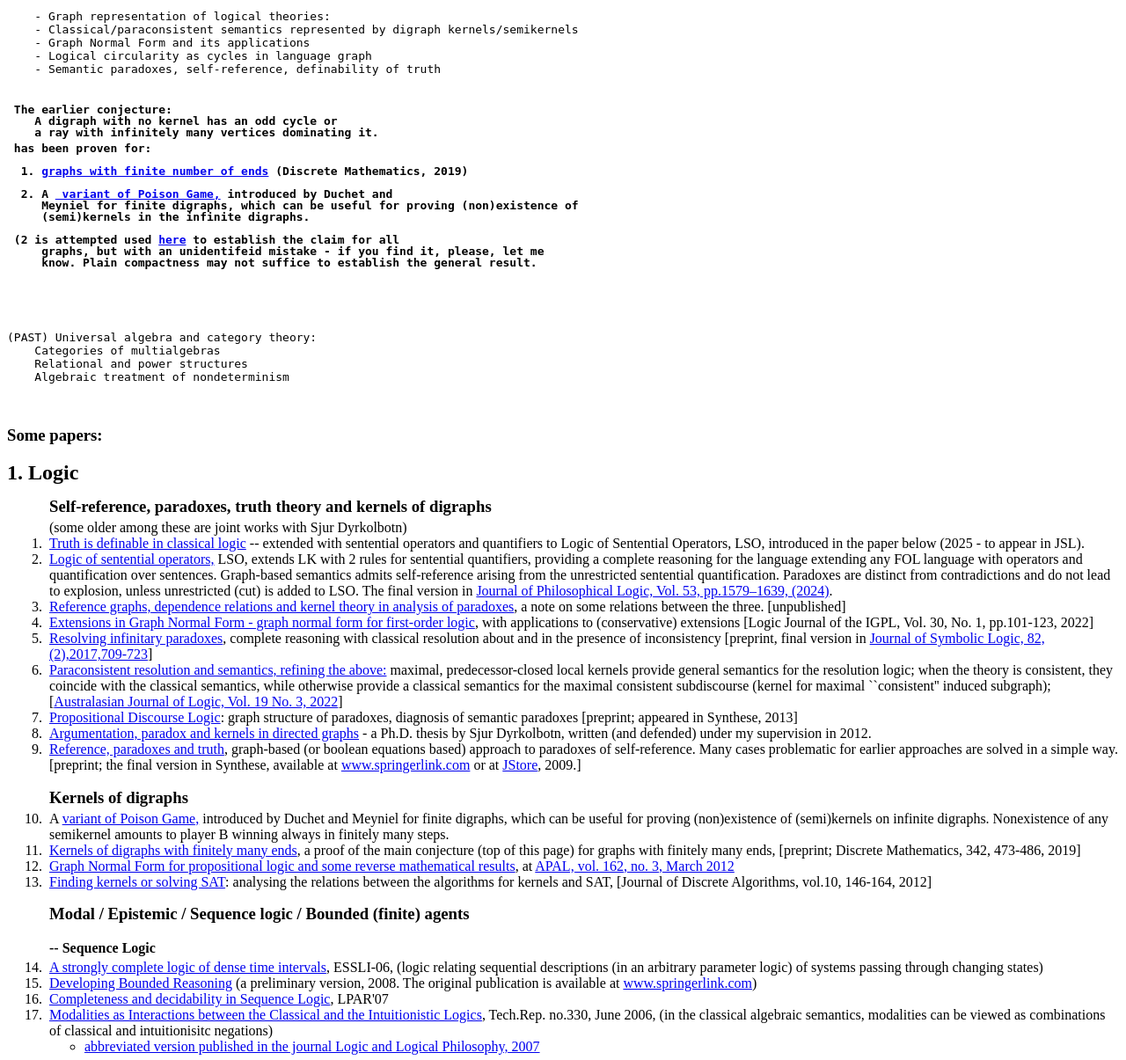
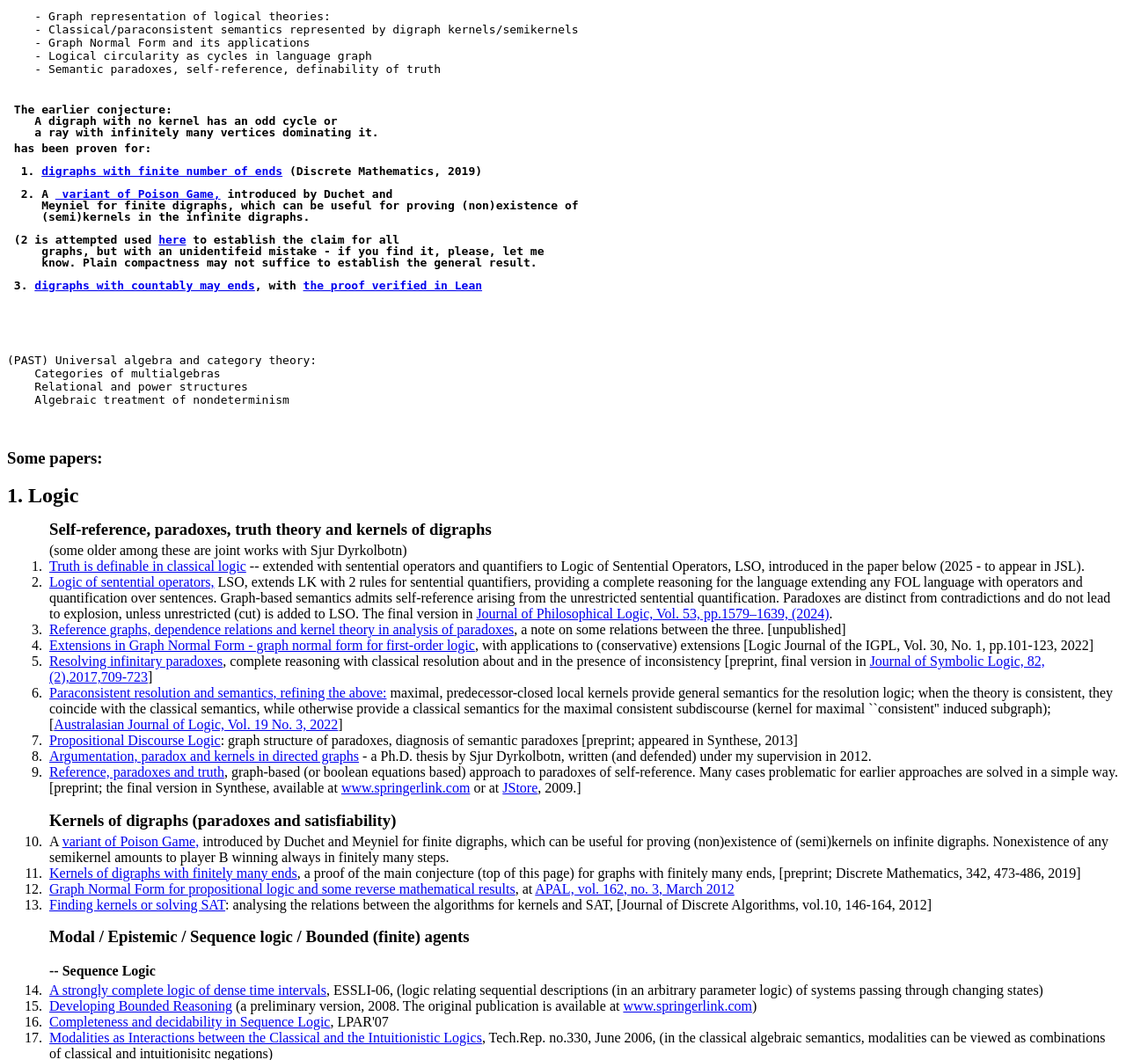
Before and after one commit to walickimichal/michal.github.io, a PHP site: page / in a window 1280 px wide. Shown: the part 187-1392 px from the top of the page at 88% size. Run offline with PHP 8.4, Linux system fonts and the light colour scheme.

Commit message:
Add files via upload

```diff
--- a/index.php
+++ b/index.php
@@ -60,7 +60,7 @@ more specifically:
     a ray with infinitely many vertices dominating it.
 <p style="margin-bottom:0px;margin-top:5px"> has been proven for:
 
-  1. <A HREF="finEnds.pdf">graphs with finite number of ends</A> (Discrete Mathematics, 2019)
+  1. <A HREF="finEnds.pdf">digraphs with finite number of ends</A> (Discrete Mathematics, 2019)
 
   2. A <A HREF="PoisonGame.pdf"> variant of Poison Game,</A> introduced by Duchet and
      Meyniel for finite digraphs, which can be useful for proving (non)existence of
@@ -68,6 +68,8 @@ more specifically:
 <p> (2 is attempted used <A HREF="2paradoxes.pdf">here</A> to establish the claim for all
      graphs, but with an unidentifeid mistake - if you find it, please, let me
      know. Plain compactness may not suffice to establish the general result.
+
+ 3. <A HREF="count-parity-safe.pdf">digraphs with countably may ends</A>, with <A HREF="count-parity-safe-proof.lean">the proof verified in Lean</A>
  </H4>
 
 <!-- <p style="margin-top:0px"> -->
@@ -148,7 +150,7 @@ establish some known and new results and to analyse particular theories.
 <!--<H4>Kernels of digraphs and paradoxes</H4> -->
 
 
-<H3>Kernels of digraphs</H3>
+<H3>Kernels of digraphs (paradoxes and satisfiability)</H3>
 <!-- <ol start=10> -->
 
 <li class="paper"> A <A HREF="PoisonGame.pdf"> variant of Poison Game,</A> introduced by Duchet and Meyniel for finite digraphs, which can be useful for proving (non)existence of (semi)kernels on infinite digraphs. Nonexistence of any semikernel amounts to player B winning always in finitely many steps.
```
Also changed, not shown: 2 other files.
